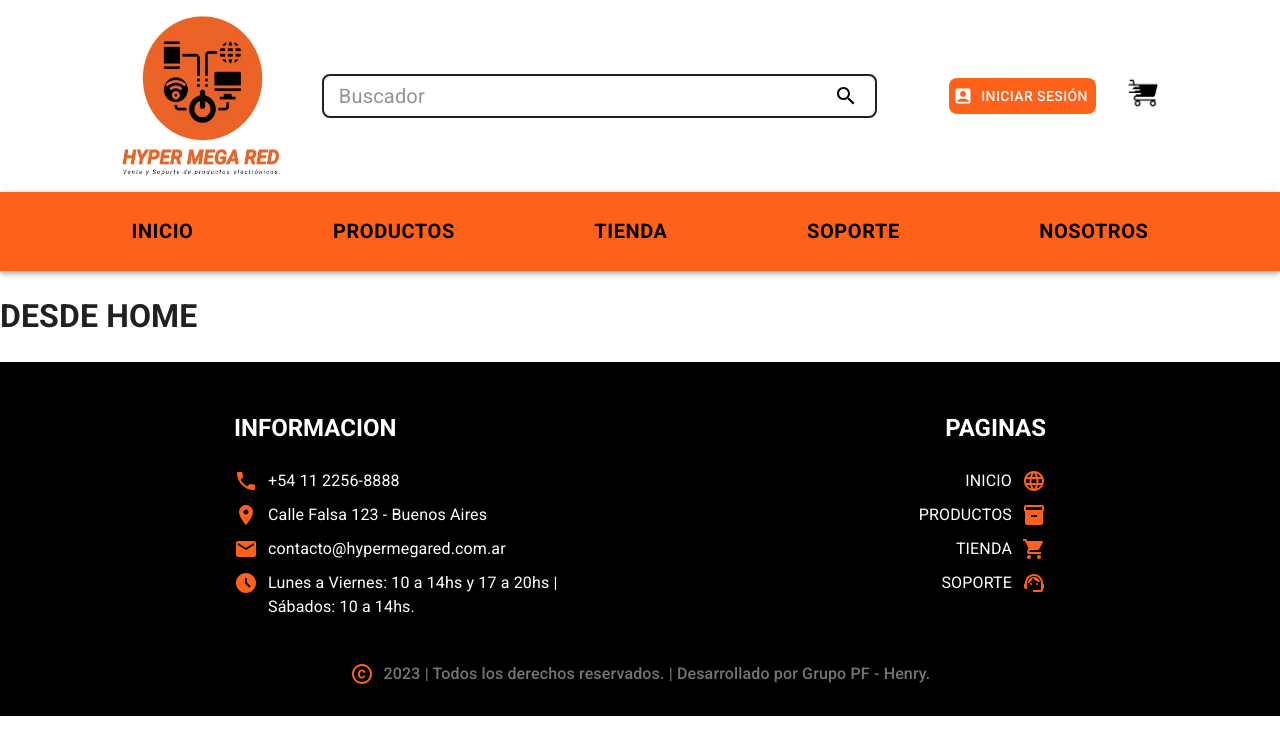
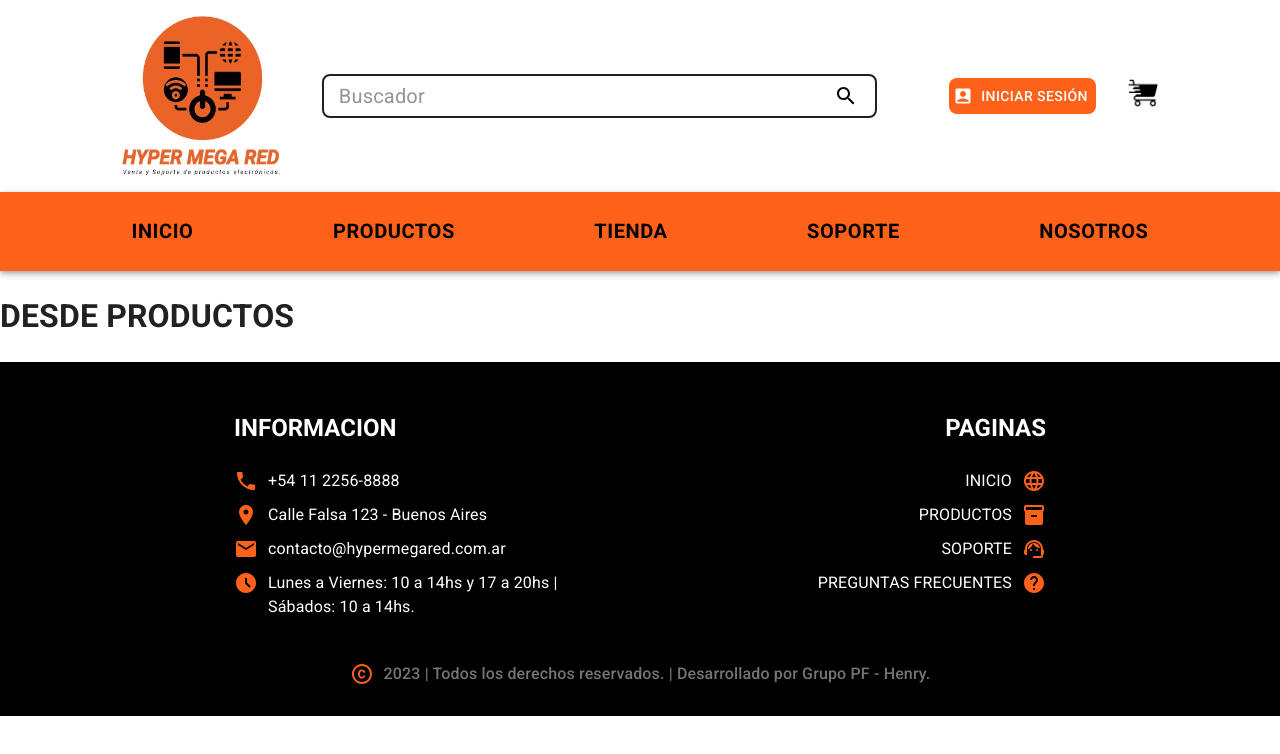
Before and after one commit to gabiMaglia/PF_HENRY, a React (Vite) app in the folder Client/: page /products in a window 1280 px wide. Shown: the top 754 px of the page. Built offline with nearby package versions, Linux system fonts and the light colour scheme.

Commit message:
creando rutas del front

```diff
--- a/Client/src/App.jsx
+++ b/Client/src/App.jsx
@@ -1,16 +1,30 @@
+import { Routes, Route } from "react-router-dom"
+
 import SearchBar from "./views/SearchBar/SearchBar.view"
 import NavBar from "./views/NavBar/NavBar.view"
-import HomeView from "./views/Home/Home.view";
+import Home from "./views/Home/Home.view";
+import Products from "./views/Products/Products.view"
+import Support from "./views/Support/Support.view"
+import Questions from "./views/Questions/Questions.view"
 import Footer from "./views/Footer/Footer.views";
+
+import PATHROUTES from "./helpers/pathRoute";
 
 
 function App() {
   return (
     <>
-      <SearchBar />
-      <NavBar />
-      <HomeView />
-      <Footer />
+      <div>
+        <SearchBar />
+        <NavBar />
+        <Routes>
+          <Route path={PATHROUTES.HOME} element={<Home />} />
+          <Route path={PATHROUTES.PRODUCTS} element={<Products />} />
+          <Route path={PATHROUTES.SUPPORT} element={<Support />} />
+          <Route path={PATHROUTES.QUESTIONS} element={<Questions />} />
+        </Routes>
+        <Footer />
+      </div>
     </>
   );
 }
--- a/Client/src/components/Footer/Footer.components.jsx
+++ b/Client/src/components/Footer/Footer.components.jsx
@@ -1,5 +1,5 @@
 import { Container, Typography, Box } from "@mui/material";
-import { AccessTimeFilled, Room, Email, Phone, Copyright, Inventory, SupportAgent, ShoppingCart, Language } from '@mui/icons-material';
+import { AccessTimeFilled, Room, Email, Phone, Copyright, Inventory, SupportAgent, Help, Language } from '@mui/icons-material';
 
 const FooterComponents = () => {
   const sectionInformation = [{
@@ -17,8 +17,8 @@ const FooterComponents = () => {
     items: [
       { icon: Language, text: "INICIO" },
       { icon: Inventory, text: "PRODUCTOS" },
-      { icon: ShoppingCart, text: "TIENDA" },
       { icon: SupportAgent, text: "SOPORTE" },
+      { icon: Help, text: "PREGUNTAS FRECUENTES" },
     ]
   }];
 
--- a/Client/src/helpers/pathRoute.js
+++ b/Client/src/helpers/pathRoute.js
@@ -1,3 +1,10 @@
-const PATH_ROUTES = {
+const PATHROUTES = {
+    HOME: "/",
+    PRODUCTS: "/products",
+    SUPPORT: "/support",
+    QUESTIONS: "/questions",
+    DETAIL: "/detail/:id",
+    ERROR: "*"
+}
 
-}
+export default PATHROUTES;
--- a/Client/src/main.jsx
+++ b/Client/src/main.jsx
@@ -1,16 +1,16 @@
-import React from 'react'
-import ReactDOM from 'react-dom/client'
-import App from './App.jsx'
-import {CssBaseline} from '@mui/material'
+import { BrowserRouter } from 'react-router-dom';
+import { CssBaseline } from '@mui/material'
 import '@fontsource/roboto/300.css';
 import '@fontsource/roboto/400.css';
 import '@fontsource/roboto/500.css';
 import '@fontsource/roboto/700.css';
 import './index.css'
+import ReactDOM from 'react-dom/client'
+import App from './App.jsx'
 
 ReactDOM.createRoot(document.getElementById('root')).render(
-  <React.StrictMode>
-    <CssBaseline/>
+  <BrowserRouter>
+    <CssBaseline />
     <App />
-  </React.StrictMode>,
+  </BrowserRouter>
 )
--- /dev/null
+++ b/Client/src/views/Products/Products.view.jsx
@@ -0,0 +1,12 @@
+
+const ProductsView= () => {
+  return (
+    <>
+    <div>
+        <h1>DESDE PRODUCTOS</h1>
+    </div>
+    </>
+  )
+}
+
+export default ProductsView
--- /dev/null
+++ b/Client/src/views/Questions/Questions.view.jsx
@@ -0,0 +1,12 @@
+
+const QuestionsView= () => {
+  return (
+    <>
+    <div>
+        <h1>DESDE PREGUNTAS FRECUENTES</h1>
+    </div>
+    </>
+  )
+}
+
+export default QuestionsView
--- /dev/null
+++ b/Client/src/views/Support/Support.view.jsx
@@ -0,0 +1,12 @@
+
+const SupportView= () => {
+  return (
+    <>
+    <div>
+        <h1>DESDE SOPORTE</h1>
+    </div>
+    </>
+  )
+}
+
+export default SupportView
```
Also changed, not shown: 1 other file (tests, documents, lock files or other folders).
